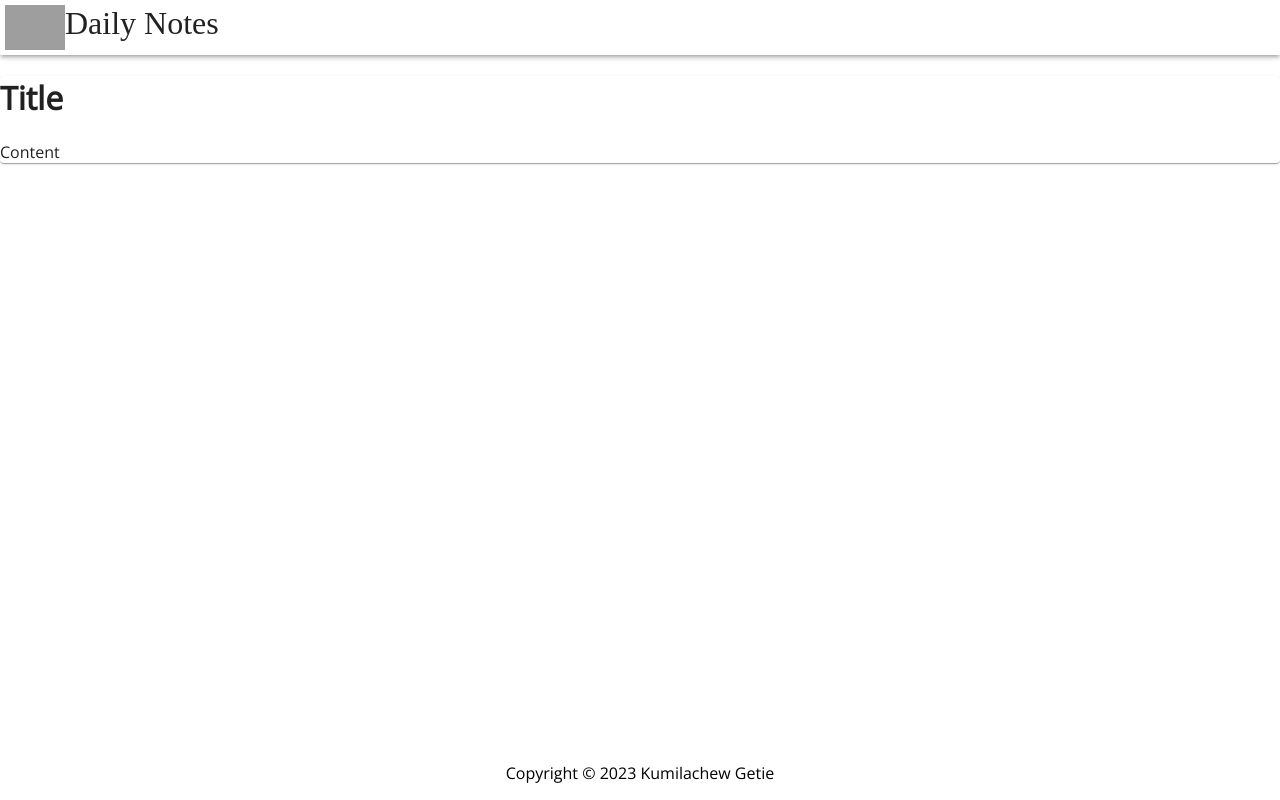
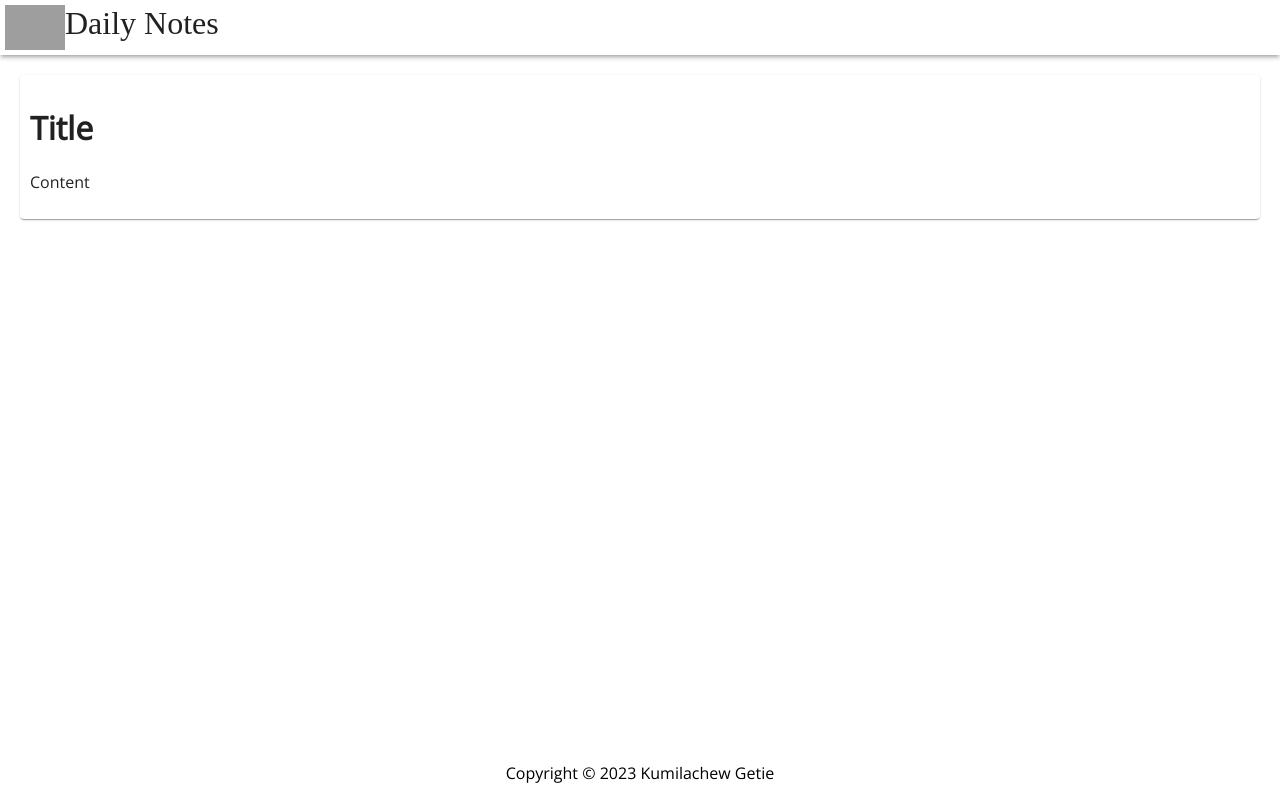
Before and after one commit to Kumilachew-g/react-daily-notes, a React (Create React App) app: page / in a window 1280 px wide. Built offline with nearby package versions, Linux system fonts and the light colour scheme; grey boxes are pictures that could not be loaded; the HTML template or start-up script is replaced by a standard one.

Commit message:
Add more styling for the note component

```diff
--- a/src/components/Note.jsx
+++ b/src/components/Note.jsx
@@ -2,7 +2,14 @@ import { Paper } from '@material-ui/core';
 
 function Note() {
   return (
-    <Paper>
+    <Paper
+      style={{
+        minWidth: '200px',
+        minHeight: '100px',
+        padding: '10px',
+        margin: '20px',
+      }}
+    >
       <h1>Title</h1>
       <p>Content</p>
     </Paper>
```
